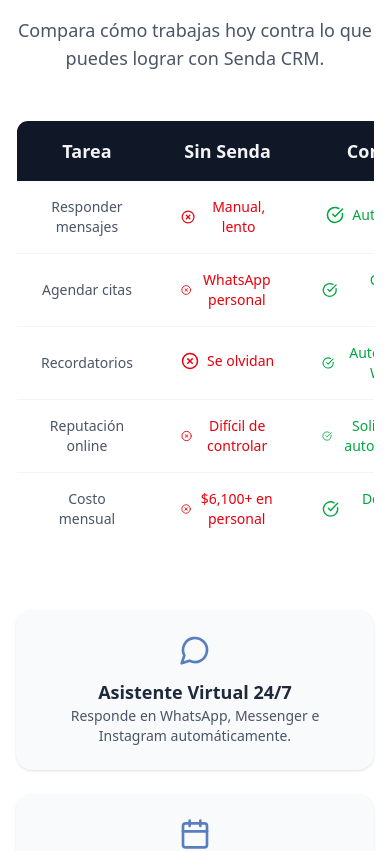
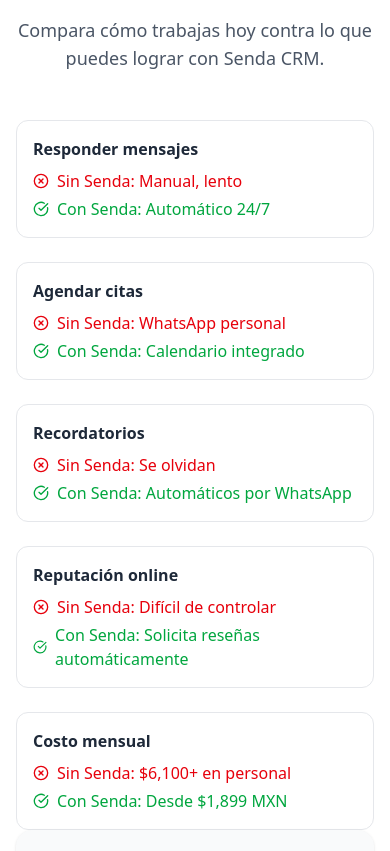
Before and after one commit to BrianDLara/Official_SDM_Website, a React (Vite) app: page / in a window 390 px wide. Shown: the part 4840-5691 px from the top of the page. Built offline with nearby package versions, Linux system fonts and the light colour scheme; no server answers.

Commit message:
made the site mobile friendly

```diff
--- a/src/components/ComparisonTable.tsx
+++ b/src/components/ComparisonTable.tsx
@@ -12,8 +12,49 @@ const ComparisonTable = () => {
           Compara cómo trabajas hoy contra lo que puedes lograr con Senda CRM.
         </p>
 
-            {/* Comparison Table */}
-            <div className="overflow-x-auto mb-16">
+        {/* Mobile Cards (Only show on small screens) */}
+        <div className="space-y-6 sm:hidden">
+          {[
+            {
+              tarea: "Responder mensajes",
+              sin: "Manual, lento",
+              con: "Automático 24/7"
+            },
+            {
+              tarea: "Agendar citas",
+              sin: "WhatsApp personal",
+              con: "Calendario integrado"
+            },
+            {
+              tarea: "Recordatorios",
+              sin: "Se olvidan",
+              con: "Automáticos por WhatsApp"
+            },
+            {
+              tarea: "Reputación online",
+              sin: "Difícil de controlar",
+              con: "Solicita reseñas automáticamente"
+            },
+            {
+              tarea: "Costo mensual",
+              sin: "$6,100+ en personal",
+              con: "Desde $1,899 MXN"
+            },
+          ].map((item, index) => (
+            <div key={index} className="border border-gray-200 rounded-xl p-4 text-left">
+              <h4 className="font-bold text-gray-800 mb-2">{item.tarea}</h4>
+              <p className="mb-1 text-red-600 flex items-center gap-2">
+                <XCircle size={16} /> <span>Sin Senda: {item.sin}</span>
+              </p>
+              <p className="text-green-600 flex items-center gap-2">
+                <CheckCircle size={16} /> <span>Con Senda: {item.con}</span>
+              </p>
+            </div>
+          ))}
+        </div>
+
+        {/* Desktop Table */}
+        <div className="hidden sm:block overflow-x-auto mb-16">
           <table className="w-full text-sm border border-gray-200 rounded-xl overflow-hidden">
             <thead className="bg-gray-900 text-gray-100 text-lg">
               <tr>
@@ -117,6 +158,7 @@ const ComparisonTable = () => {
         </div>
       </div>
     </section>
-    )}
+  );
+};
 
-export default ComparisonTable
+export default ComparisonTable;
--- a/src/components/DesktopMockup.tsx
+++ b/src/components/DesktopMockup.tsx
@@ -16,35 +16,55 @@ const DesktopMockup = () => {
                         {/* Desktop Mockup Container (Left) */}
                         <div className="relative mt-10 sm:mt-20 lg:col-span-5 lg:row-span-2 lg:mt-0 xl:col-span-6 flex justify-center">
                             {/* Background Circles */}
-                            <div className="absolute inset-0 flex justify-center items-center z-0">
-                                <svg viewBox="0 0 1026 1026" fill="none" aria-hidden="true"
-                                    className="absolute h-[500px] w-[500px] sm:h-[600px] sm:w-[600px] lg:h-[890px] lg:w-[890px] animate-spin-slow z-[-10]"
+                            <div className="absolute inset-0 flex justify-center items-center z-0 overflow-hidden">
+                                <svg
+                                    viewBox="0 0 1026 1026"
+                                    fill="none"
+                                    aria-hidden="true"
+                                    className="absolute h-[450px] w-[450px] sm:h-[600px] sm:w-[600px] lg:h-[950px] lg:w-[950px] animate-spin-slow z-[-10]"
                                 >
-                                    <path d="M1025 513c0 282.77-229.23 512-512 512S1 795.77 1 513 230.23 1 513 1s512 229.23 512 512Z"
-                                        stroke="#06b6d4" strokeOpacity="0.5" strokeWidth="5"
+                                    <path
+                                        d="M1025 513c0 282.77-229.23 512-512 512S1 795.77 1 513 230.23 1 513 1s512 229.23 512 512Z"
+                                        stroke="#06b6d4"
+                                        strokeOpacity="0.5"
+                                        strokeWidth="5"
                                     ></path>
                                 </svg>
                             </div>
-                            <div className="absolute inset-0 flex justify-center items-center z-0">
-                                <svg viewBox="0 0 1026 1026" fill="none" aria-hidden="true"
-                                    className="absolute h-[250px] w-[250px] sm:h-[350px] sm:w-[350px] lg:h-[650px] lg:w-[650px] animate-spin-reverse z-[-9]"
+                            <div className="absolute inset-0 flex justify-center items-center z-0 overflow-hidden">
+                                <svg
+                                    viewBox="0 0 1026 1026"
+                                    fill="none"
+                                    aria-hidden="true"
+                                    className="absolute h-[300px] w-[300px] sm:h-[400px] sm:w-[400px] lg:h-[750px] lg:w-[750px] animate-spin-reverse z-[-9]"
                                 >
-                                    <path d="M1025 513c0 282.77-229.23 512-512 512S1 795.77 1 513 230.23 1 513 1s512 229.23 512 512Z"
-                                        stroke="#f97316" strokeOpacity="0.7" strokeWidth="5"
+                                    <path
+                                        d="M1025 513c0 282.77-229.23 512-512 512S1 795.77 1 513 230.23 1 513 1s512 229.23 512 512Z"
+                                        stroke="#f97316"
+                                        strokeOpacity="0.7"
+                                        strokeWidth="5"
                                     ></path>
                                 </svg>
                             </div>
+
                             {/* Laptop Mockup */}
-                            <div className="relative scale-110 md:scale-125 lg:scale-135 xl:scale-[1.4]">
-                                <div className="relative mx-auto border-gray-800 dark:border-gray-800 bg-gray-800 border-[8px] rounded-t-xl h-[172px] max-w-[301px] md:h-[294px] md:max-w-[512px]">
-                                    <div className="rounded-lg overflow-hidden h-[156px] md:h-[278px] bg-white dark:bg-gray-800">
-                                        <video src="" className="h-[156px] md:h-[278px] w-full rounded-lg" autoPlay loop muted playsInline>
+                            <div className="relative scale-95 sm:scale-110 md:scale-125 lg:scale-135 xl:scale-[1.4] w-full px-2 sm:px-0">
+                                <div className="relative mx-auto border-gray-800 bg-gray-800 border-[8px] rounded-t-xl h-[172px] max-w-[301px] sm:h-[220px] sm:max-w-[400px] md:h-[294px] md:max-w-[512px]">
+                                    <div className="rounded-lg overflow-hidden h-full bg-white">
+                                        <video
+                                            src=""
+                                            className="h-full w-full rounded-lg"
+                                            autoPlay
+                                            loop
+                                            muted
+                                            playsInline
+                                        >
                                             <source src="/videos/demo_desktop.mp4" type="video/mp4" />
                                             Tu navegador no soporta el video.
                                         </video>
                                     </div>
                                 </div>
-                                <div className="relative mx-auto bg-gray-900 dark:bg-gray-700 rounded-b-xl rounded-t-sm h-[17px] max-w-[351px] md:h-[21px] md:max-w-[597px]">
+                                <div className="relative mx-auto bg-gray-900 rounded-b-xl rounded-t-sm h-[17px] max-w-[351px] md:h-[21px] md:max-w-[597px]">
                                     <div className="absolute left-1/2 top-0 -translate-x-1/2 rounded-b-xl w-[56px] h-[5px] md:w-[96px] md:h-[8px] bg-gray-800"></div>
                                 </div>
                             </div>
@@ -62,22 +82,22 @@ const DesktopMockup = () => {
                                 Con nuestra solución, llenamos tu agenda de citas automáticamente
                                 para que te enfoques en atender clientes y hacer crecer tu negocio.
                             </p>
-                            <ul className="mt-6 text-lg text-gray-600 space-y-3">
-                                <li className="flex items-center">
-                                    <IoIosCheckmarkCircle size="1.5rem" className="text-green-700 mr-2"/>
-                                    <strong>Publicidad dirigida&nbsp;</strong> para atraer clientes interesados
+                            <ul className="mt-6 space-y-3 text-gray-600">
+                                <li className="flex items-start text-left">
+                                    <IoIosCheckmarkCircle size="1.5rem" className="text-green-700 mr-3 mt-1" />
+                                    <span className="text-lg"><strong>Publicidad dirigida</strong> para atraer clientes interesados</span>
                                 </li>
-                                <li className="flex items-center">
-                                    <IoIosCheckmarkCircle size="1.5rem" className="text-green-700 mr-2"/>
-                                    <strong>Automatización de WhatsApp & SMS&nbsp;</strong> para agendar sin esfuerzo
+                                <li className="flex items-start text-left">
+                                    <IoIosCheckmarkCircle size="1.5rem" className="text-green-700 mr-3 mt-1" />
+                                    <span className="text-lg"><strong>Automatización de WhatsApp & SMS</strong> para agendar sin esfuerzo</span>
                                 </li>
-                                <li className="flex items-center">
-                                    <IoIosCheckmarkCircle size="1.5rem" className="text-green-700 mr-2"/>
-                                    <strong>Recordatorios automáticos&nbsp;</strong> que reducen cancelaciones
+                                <li className="flex items-start text-left">
+                                    <IoIosCheckmarkCircle size="1.5rem" className="text-green-700 mr-3 mt-1" />
+                                    <span className="text-lg"><strong>Recordatorios automáticos</strong> que reducen cancelaciones</span>
                                 </li>
-                                <li className="flex items-center">
-                                    <IoIosCheckmarkCircle size="1.5rem" className="text-green-700 mr-2"/>
-                                    <strong>CRM inteligente&nbsp;</strong> para gestionar tu negocio en un solo lugar
+                                <li className="flex items-start text-left">
+                                    <IoIosCheckmarkCircle size="1.5rem" className="text-green-700 mr-3 mt-1" />
+                                    <span className="text-lg"><strong>CRM inteligente</strong> para gestionar tu negocio en un solo lugar</span>
                                 </li>
                             </ul>
                             <p className="mt-6 text-lg font-bold text-gray-600">Empieza hoy y llena tu calendario de citas</p>
@@ -95,6 +115,7 @@ const DesktopMockup = () => {
                 </div>
             </div>
         </div>
-    )}
+    )
+}
 
-export default DesktopMockup
+export default DesktopMockup;
--- a/src/pages/AboutUs.tsx
+++ b/src/pages/AboutUs.tsx
@@ -204,6 +204,11 @@ const AboutUs = () => {
         answer: "Nuestros precios varían según el tipo de servicio que necesites. Ofrecemos paquetes flexibles y opciones personalizadas para ajustarnos a cualquier tipo de negocio. Contáctanos para recibir una cotización específica basada en tus requerimientos."
       },
       {
+        question: "¿Por qué es más barato elegir a Senda que contratar una recepcionista?",
+        answer:
+          "Con Senda CRM puedes automatizar tareas clave como agendamiento, seguimiento y atención al cliente por solo $1,899 MXN al mes. Contratar a una recepcionista a tiempo completo puede costar más de $8,000 MXN mensuales, sin contar beneficios ni capacitación. Nuestra tecnología trabaja 24/7 sin interrupciones, permitiéndote ahorrar y mejorar la eficiencia."
+      },
+      {
         question: "¿Qué diferencia a Senda Digital Marketing de otras agencias?",
         answer: "Nos enfocamos en la automatización y en resultados medibles. No solo creamos campañas publicitarias, sino que también automatizamos procesos para que cada cliente sea atendido eficientemente sin perder oportunidades de venta. Además, nuestros servicios están diseñados con tecnología de CRM integrada, permitiéndote tener un control total de tu negocio en un solo lugar."
       },
```
Also changed, not shown: src/components/ReceptionistSalaryChart.tsx (+4 -3 lines). Lines whose indentation alone changed are shown as unchanged.
